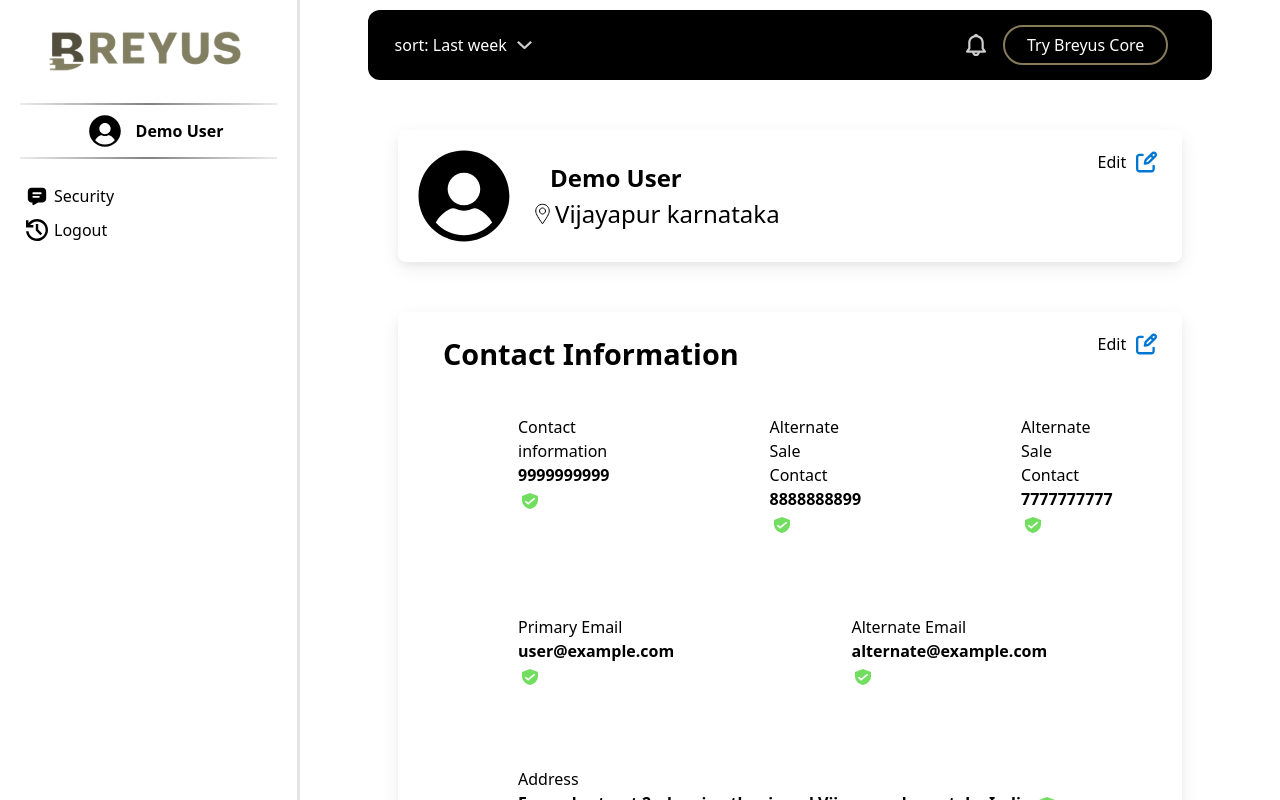
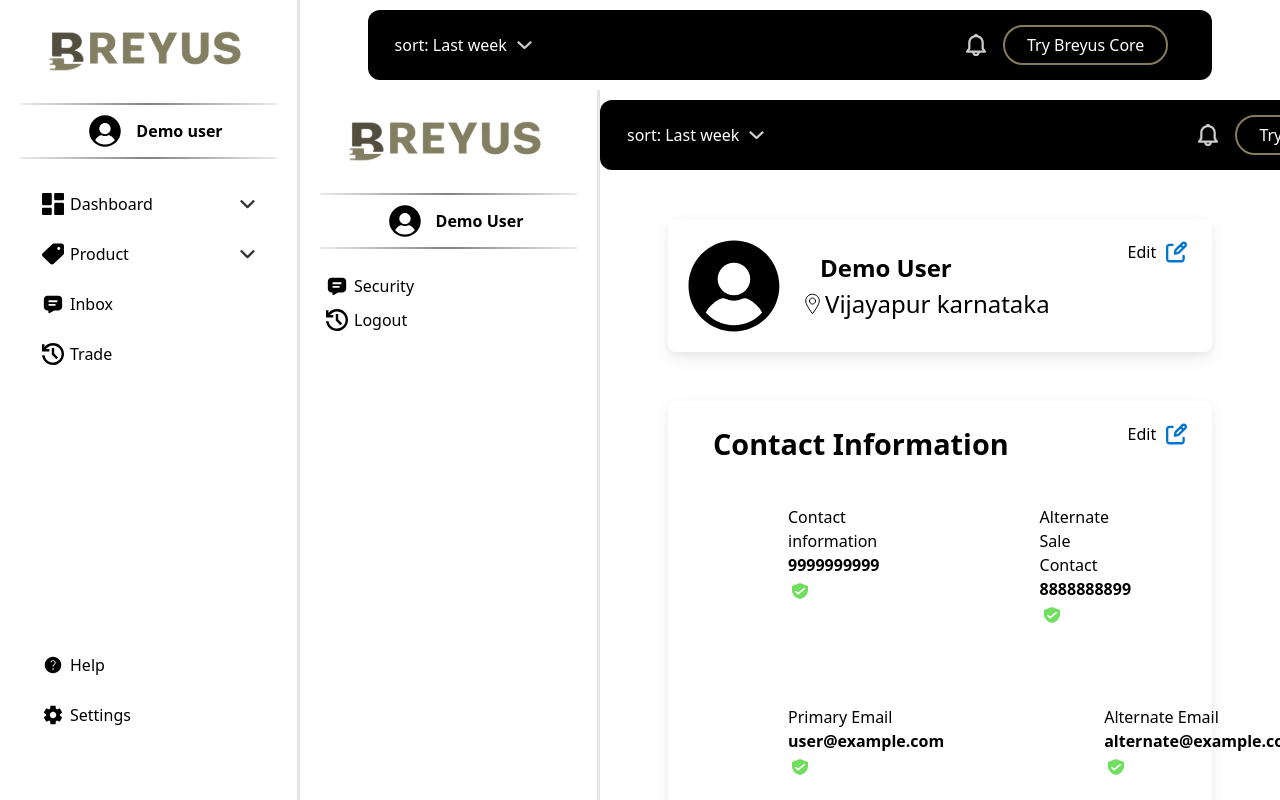
Before and after one commit to heybadrinath/Breyus, a React (Create React App) app in the folder frontend/: page /seller/settings in a window 1280 px wide. Built offline with nearby package versions, Linux system fonts and the light colour scheme.

Commit message:
updated the forgot password logic

```diff
--- a/frontend/src/routes/index.tsx
+++ b/frontend/src/routes/index.tsx
@@ -13,7 +13,9 @@ import { motion, AnimatePresence } from "framer-motion";
 import Sales from "../seller/sales";
 import Upgrade from "../seller/upgrade";
 import { Layout } from "../seller/components";
-
+import ForgotPassword from "../buyer/forgot-password";
+import BuyerDashboard from "../buyer/dashboard";
+import SellerForgotPassword from "../seller/forgot-password";
 
 const pageVariants = {
   initial: { opacity: 0, x: -50 },
@@ -22,52 +24,70 @@ const pageVariants = {
 };
 
 const Animate = ({ page }: { page: ReactNode }) => {
+  return (
+    <motion.div
+      variants={pageVariants}
+      initial="initial"
+      animate="animate"
+      exit="exit"
+    >
+      {page}
+    </motion.div>
+  );
+};
 
+// Wrapper for seller dashboard pages that includes layout
+const SellerPage = ({ children }: { children: ReactNode }) => {
   return (
-    <motion.div variants={pageVariants} initial="initial" animate="animate" exit="exit">  {page} </motion.div>
+    <Layout Body={
+      <motion.div
+        variants={pageVariants}
+        initial="initial"
+        animate="animate"
+        exit="exit"
+      >
+        {children}
+      </motion.div>
+    } />
   );
 };
 
 const Notfoundpage = () => {
   return (
-    <Layout Body={
-      <div className="shadow-2xl max-w-fit whitespace-nowrap flex p-5 my-72 mx-auto max-h-fit text-3xl">
-        404 Error Page not found
-      </div>
-    } />
+    <div className="shadow-2xl max-w-fit whitespace-nowrap flex p-5 my-72 mx-auto max-h-fit text-3xl">
+      404 Error Page not found
+    </div>
   );
 };
 
 const AppRoutes = () => {
   const location = useLocation();
   return (
-
     <AnimatePresence mode="wait">
-
-      <Routes key={location.pathname}>
+      <Routes location={location} key={location.pathname}>
         {/* Hero Page */}
         <Route path="/" element={<Animate page={<Hero />} />} />
-
 
         {/* Buyer Routes */}
         <Route path="/buyer/signin" element={<Animate page={<Signin />} />} />
         <Route path="/buyer/signup" element={<Animate page={<Signup />} />} />
+        <Route path="/buyer/forgot-password" element={<Animate page={<ForgotPassword />} />} />
+        <Route path="/buyer/dashboard" element={<Animate page={<BuyerDashboard />} />} />
 
         {/* Seller Routes */}
         <Route path="/seller/signin" element={<Animate page={<SellerSignin />} />} />
         <Route path="/seller/signup" element={<Animate page={<SellerSignup />} />} />
-        <Route path="/seller/dashboard" element={<Animate page={<SellerDashboard />} />} />
-        <Route path="/seller/security" element={<Animate page={<Security />} />} />
-        <Route path="/seller/settings" element={<Animate page={<SellerSettings />} />} />
-        <Route path="/seller/sales" element={<Animate page={<Sales />} />} />
-        <Route path="/seller/upgrade" element={<Animate page={<Upgrade />} />} />
+        <Route path="/seller/forgot-password" element={<Animate page={<SellerForgotPassword />} />} />
+        <Route path="/seller/dashboard" element={<SellerPage><SellerDashboard /></SellerPage>} />
+        <Route path="/seller/security" element={<SellerPage><Security /></SellerPage>} />
+        <Route path="/seller/settings" element={<SellerPage><SellerSettings /></SellerPage>} />
+        <Route path="/seller/sales" element={<SellerPage><Sales /></SellerPage>} />
+        <Route path="/seller/upgrade" element={<SellerPage><Upgrade /></SellerPage>} />
 
         {/* 404 page  */}
         <Route path="*" element={<Notfoundpage />} />
       </Routes>
-
     </AnimatePresence>
-
   );
 };
 
--- a/frontend/src/seller/signin.tsx
+++ b/frontend/src/seller/signin.tsx
@@ -176,7 +176,7 @@ const Signin: React.FC = () => {
               {error && <p className="text-red-500 mt-2 text-sm">{error}</p>}
 
               <div className="text-right text-sm mt-2">
-                <Link to="/forgot-password" className="text-gray-500 hover:underline">
+                <Link to="/seller/forgot-password" className="text-gray-500 hover:underline">
                   Forgot Password?
                 </Link>
               </div>
```
Also changed, not shown: 1 other file (tests, documents, lock files or other folders).
